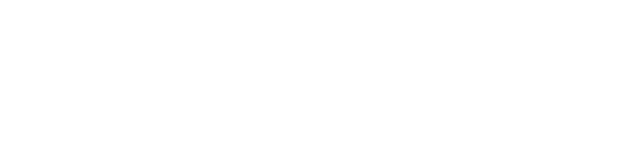
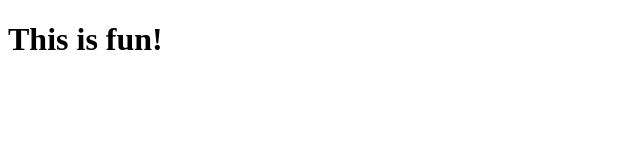
Before and after one commit to Abhishikaf/codingdemo, a plain HTML site: page index.html in a window 1280 px wide. Shown: the whole page, without its empty margins (0-640 px from the left). Drawn offline with Linux system fonts and the light colour scheme.

Commit message:
Added header

```diff
--- a/index.html
+++ b/index.html
@@ -6,6 +6,6 @@
         <title>Document</title>
     </head>
     <body>
-
+        <h1>This is fun!</h1>
     </body>
 </html>
```
